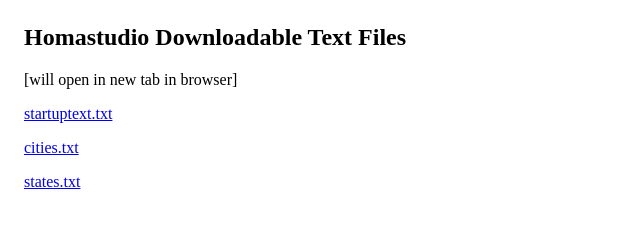
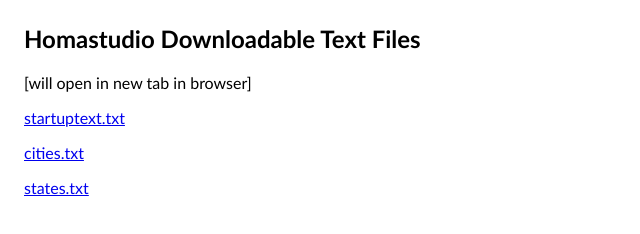
Before and after one commit to rmhoma/rmhoma.github.io, a plain HTML site: page index.html in a window 1280 px wide. Shown: the whole page, without its empty margins (0-640 px from the left). Drawn offline with Linux system fonts and the light colour scheme.

Commit message:
Update index.html

```diff
--- a/index.html
+++ b/index.html
@@ -6,6 +6,8 @@
     <style>
       body {
         margin: 24px;
+        font-family: Calibri, Verdana, Arial, Helvetica, sans-serif;
+        font-size: 1em;
       }
     </style>
   </head>
```
